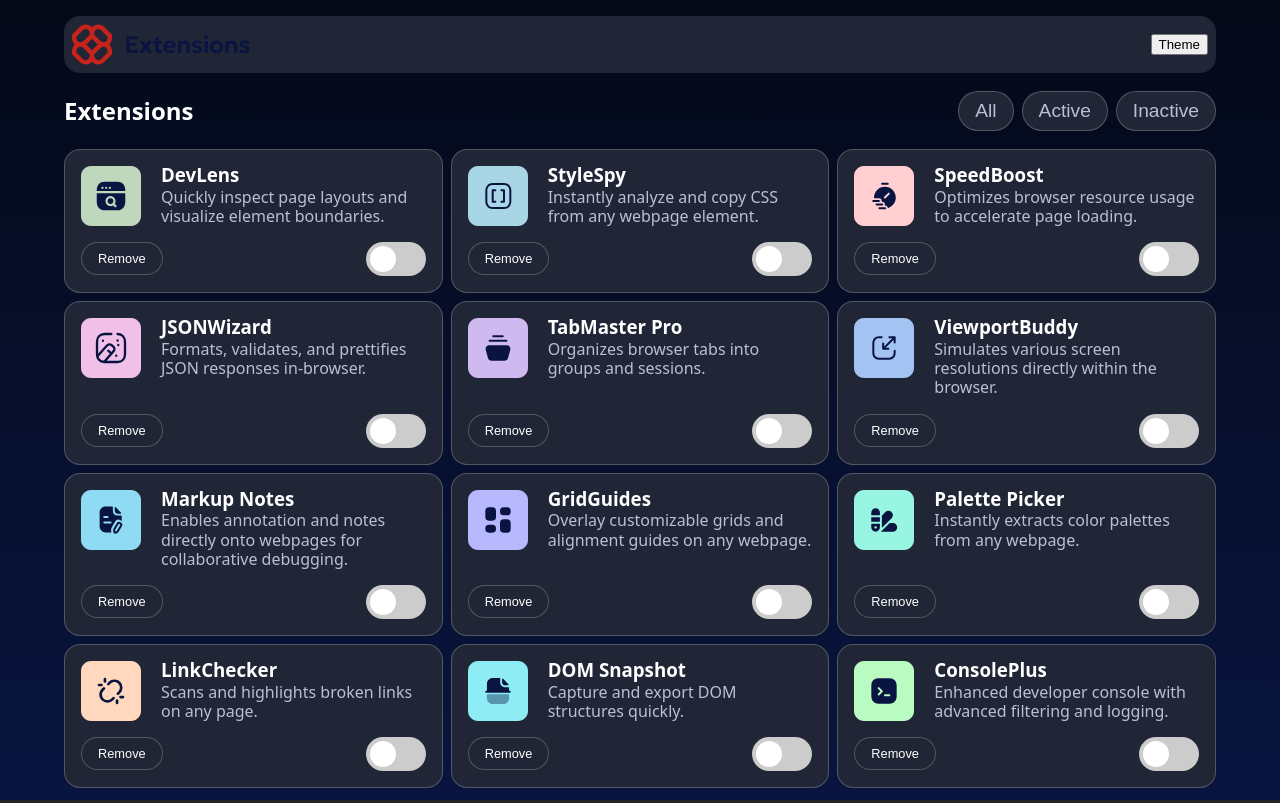
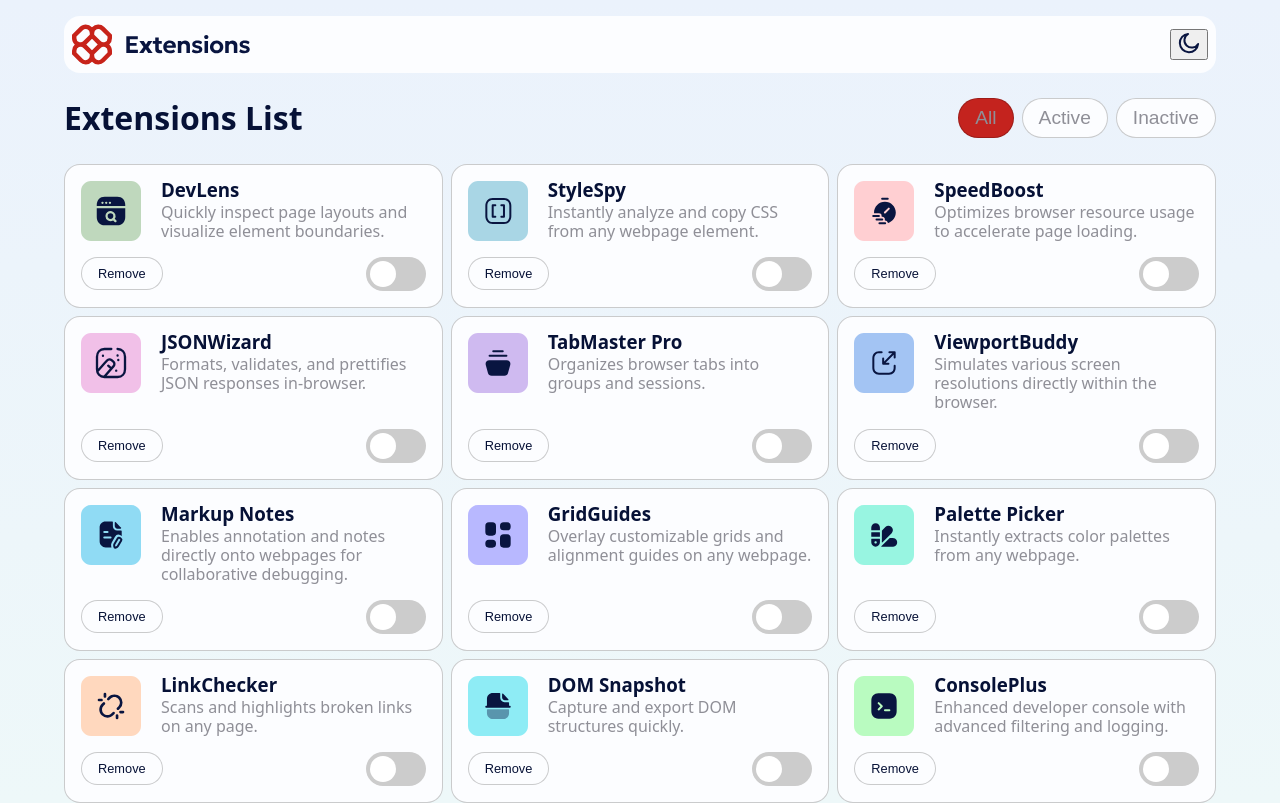
Before and after one commit to hemingus/frontend-mentor, a React (Vite) app: page /extensions in a window 1280 px wide. Built offline with nearby package versions, Linux system fonts and the light colour scheme.

Commit message:
progress on ExtensionsPage + added active button indicator

```diff
--- a/src/components/ExtensionsHeader.tsx
+++ b/src/components/ExtensionsHeader.tsx
@@ -5,7 +5,9 @@ const ExtensionsHeader = () => {
     <div className="extensionsHeader-container">
         <div className="flex-row-between extensionsHeader-content">
           <img src="./assets/images/logo.svg" alt="Extensions Icon"/>
-          <button>Theme</button>
+          <button>
+            <img src="./assets/images/icon-moon.svg"/>
+          </button>
         </div>
     </div>
   )
--- a/src/components/ExtensionsList.tsx
+++ b/src/components/ExtensionsList.tsx
@@ -10,19 +10,23 @@ interface ExtensionsListProps {
 
 const ExtensionsList = (data: ExtensionsListProps) => {
   const [extensions, setExtensions] = useState<Extension[]>(data.data);
+  const [activeFilter, setActiveFilter] = useState<"all" | "active" | "inactive">("all");
 
   function filterActive() {
     const activeExtensions = data.data.filter(extension => extension.isActive);
     setExtensions(activeExtensions);
+    setActiveFilter("active");
   }
 
   function filterInactive() {
     const inactiveExtensions = data.data.filter(extension => !extension.isActive);
     setExtensions(inactiveExtensions);
+    setActiveFilter("inactive");
   }
 
   function showAll() {
     setExtensions(data.data);
+    setActiveFilter("all");
   }
 
   function removeExtension(name: string) {
@@ -32,20 +36,20 @@ const ExtensionsList = (data: ExtensionsListProps) => {
   return (
     <>
     <header className="flex-row-between">
-        <h2>Extensions</h2>
+        <h1>Extensions List</h1>
         <div className="flex-row">
             <button
-              className="extensionsHeader-button"
+              className={`extensionsHeader-button ${activeFilter === "all" ? "active" : ""}`}
               onClick={showAll}>
                 All
             </button>
             <button
-              className="extensionsHeader-button"
+              className={`extensionsHeader-button ${activeFilter === "active" ? "active" : ""}`}
               onClick={filterActive}>
                 Active
             </button>
             <button
-              className="extensionsHeader-button"
+              className={`extensionsHeader-button ${activeFilter === "inactive" ? "active" : ""}`}
               onClick={filterInactive}>
                 Inactive
             </button>
--- a/src/pages/ExtensionsPage.css
+++ b/src/pages/ExtensionsPage.css
@@ -1,11 +1,11 @@
 .extensions-page {
-    --background-primary: #040918;
-    --background-secondary: #091540;
-    --card-primary: hsl(226, 25%, 17%);
-    --text-primary: #FFFFFF;
-    --text-secondary: #BAC0D2;
-    --button-primary: #F35B55;
-    --border--primary: hsl(0, 0%, 78%, 0.3);
+    --background-primary: #EBF2FC;
+    --background-secondary: #EEF8F9;
+    --card-primary: #FCFDFF;
+    --text-primary: #061136;
+    --text-secondary: #8F8F97;
+    --button-primary: #C4231E;
+    --border--primary: hsl(0, 0%, 0%, 0.2);
     width: 100%;
     min-height: 100svh;
     background: linear-gradient(var(--background-primary), var(--background-secondary));
@@ -23,12 +23,13 @@ button {
 }
 
 .extensions-page[data-theme="dark"] {
-    --background-primary: #EBF2FC;
-    --background-secondary: #EEF8F9;
-    --card-primary: #FCFDFF;
-    --text-primary: #061136;
-    --text-secondary: #8F8F97;
-    --button-primary: #C4231E;
+    --background-primary: #040918;
+    --background-secondary: #091540;
+    --card-primary: hsl(226, 25%, 17%);
+    --text-primary: #FFFFFF;
+    --text-secondary: #BAC0D2;
+    --button-primary: #F35B55;
+    --border--primary: hsl(0, 0%, 78%, 0.3);
     width: 100%;
     min-height: 100svh;
     background: linear-gradient(var(--background-primary), var(--background-secondary));
@@ -38,10 +39,6 @@ button {
     justify-content: center;
     align-items: center;
     font-family: 'Noto Sans', sans-serif;
-}
-
-.logo {
-    fill: var(--text-primary);
 }
 
 .extensions-page-content {
@@ -112,6 +109,10 @@ button {
     border: 1px solid var(--border--primary);
     border-radius: 1.5rem;
     color: var(--text-secondary);
+}
+
+.extensionsHeader-button.active {
+    background: var(--button-primary);
 }
 
 .removeExtension-button {
```
